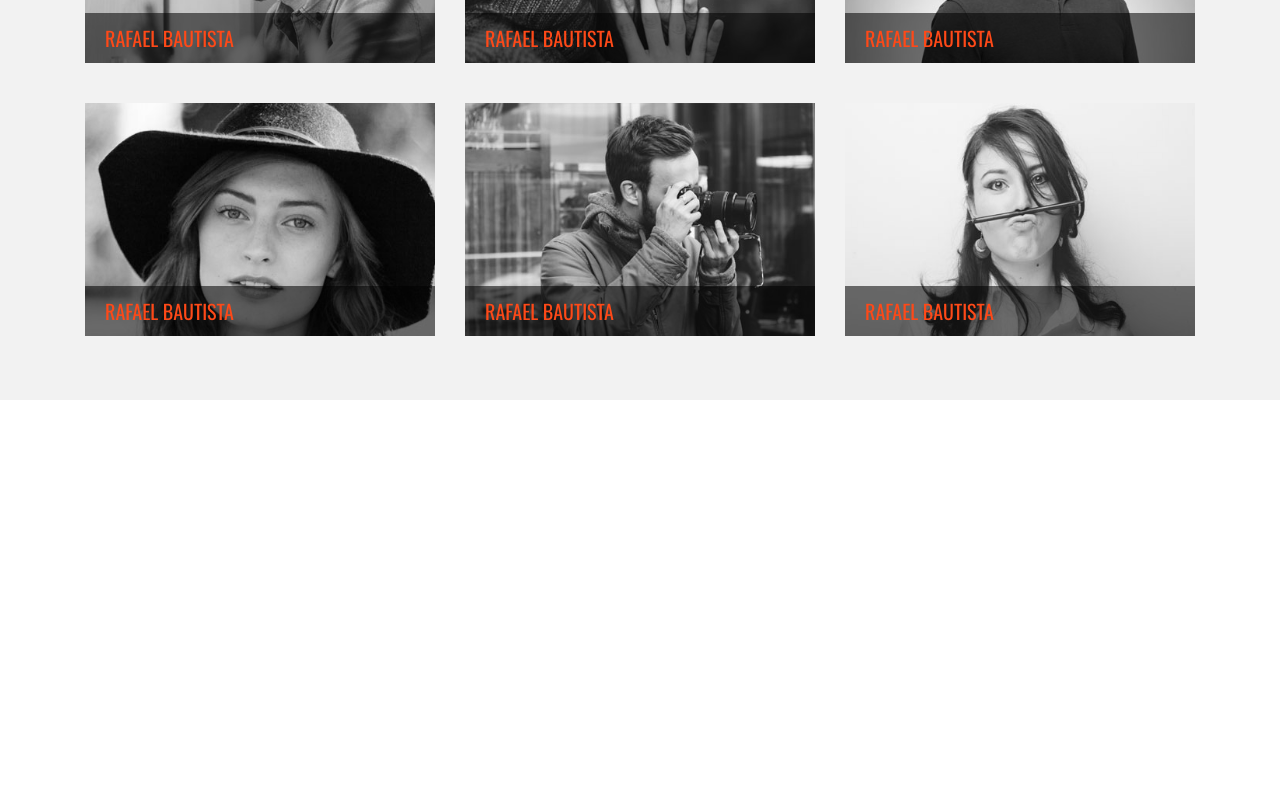
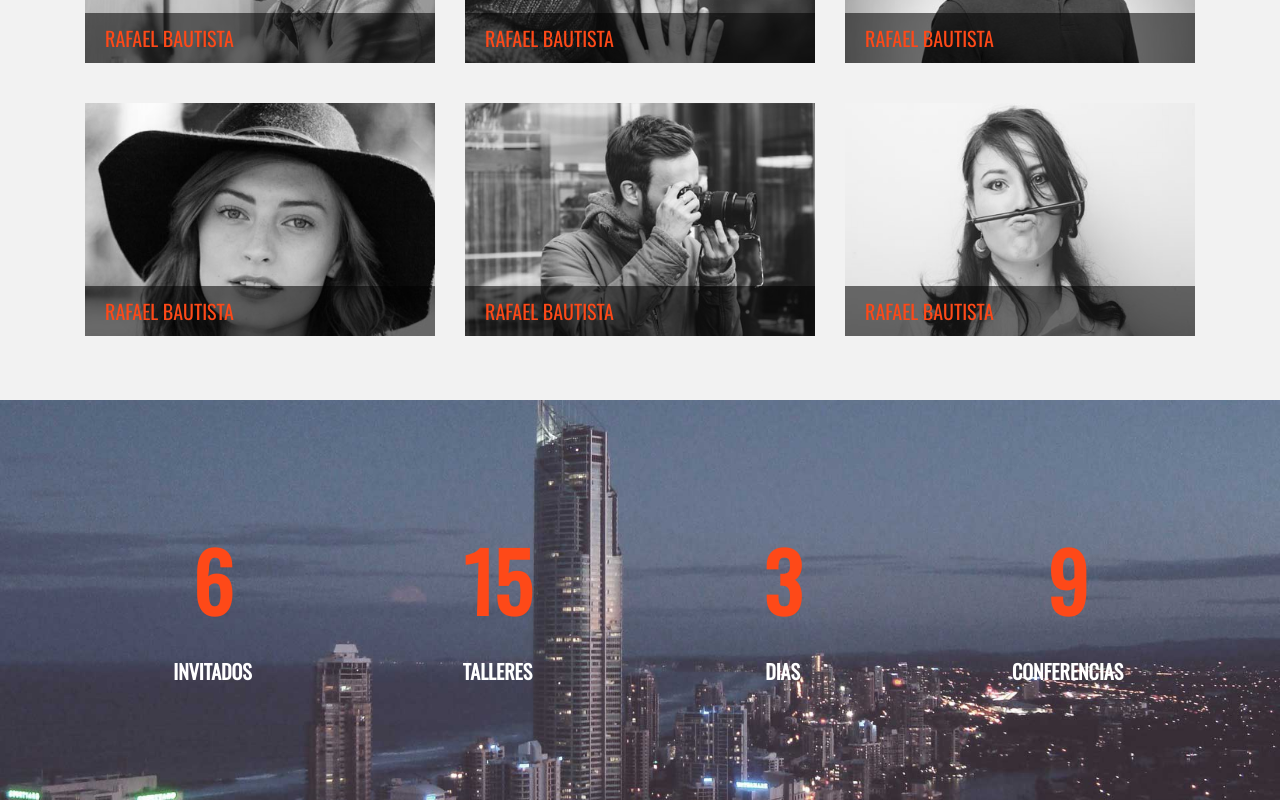
Before and after one commit to josheSD/Udemy-Project, an Angular app: page / in a window 1280 px wide. Shown: the part 1957-2757 px from the top of the page. Before the commit the page ends 2357 px from the top, so only its background shows below. Built offline with nearby package versions, Linux system fonts and the light colour scheme.

Commit message:
terminado contadores

```diff
--- a/src/app/components/home/home.component.css
+++ b/src/app/components/home/home.component.css
@@ -101,3 +101,30 @@ li {
 
 
 /* cuato section */
+
+.contadores {
+    background-image: url(../../../assets/img/bg-resumen.jpg);
+    background-position: center center;
+    background-size: cover;
+    width: 100%;
+    height: 400px;
+    background-attachment: fixed;
+}
+
+.my-padding {
+    padding-top: 120px;
+}
+
+.my-padding p:nth-child(1) {
+    color: #fe4918;
+    font-family: 'Oswald', sans-serif;
+    font-size: 80px;
+    font-weight: bold;
+}
+
+.my-padding p:nth-child(2) {
+    font-size: 20px;
+    font-family: 'Oswald', sans-serif;
+    color: white;
+    text-transform: uppercase;
+}
--- a/src/app/components/home/home.component.html
+++ b/src/app/components/home/home.component.html
@@ -119,3 +119,26 @@
         </div>
     </div>
 </section>
+
+<section class="contadores">
+    <div class="container">
+        <div class="row justify-content-around text-center my-padding">
+            <div class="col-12 col-md-2">
+                <p>6</p>
+                <p class="font-weight-bold">Invitados</p>
+            </div>
+            <div class="col-12 col-md-2">
+                <p>15</p>
+                <p class="font-weight-bold">Talleres</p>
+            </div>
+            <div class="col-12 col-md-2">
+                <p>3</p>
+                <p class="font-weight-bold">Dias</p>
+            </div>
+            <div class="col-12 col-md-2">
+                <p>9</p>
+                <p class="font-weight-bold">Conferencias</p>
+            </div>
+        </div>
+    </div>
+</section>
```
